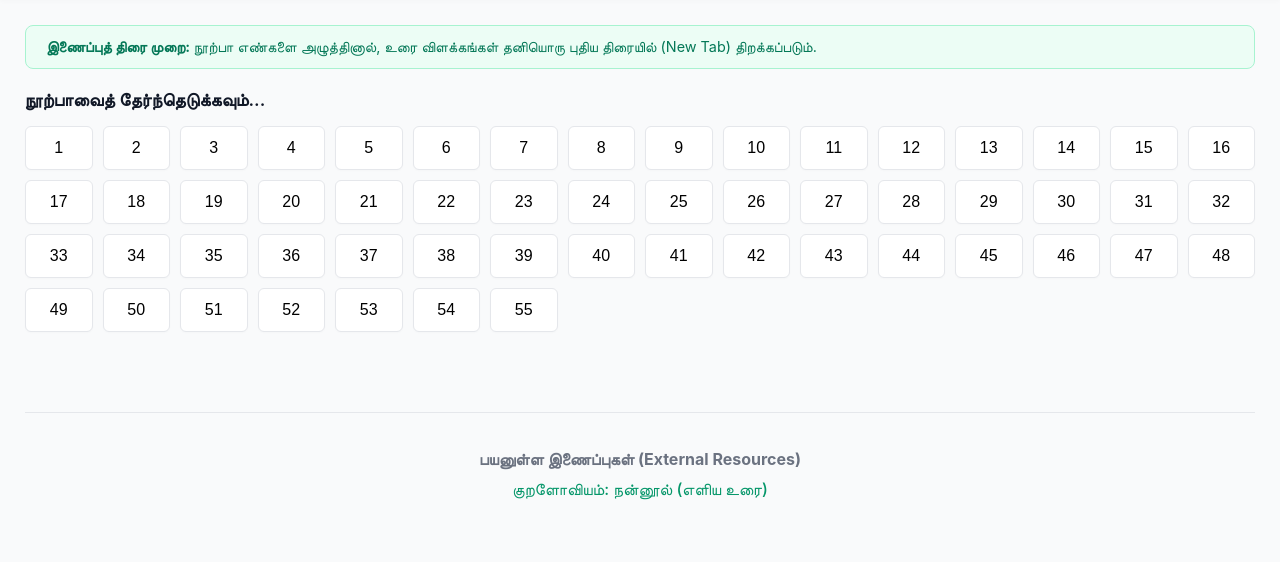
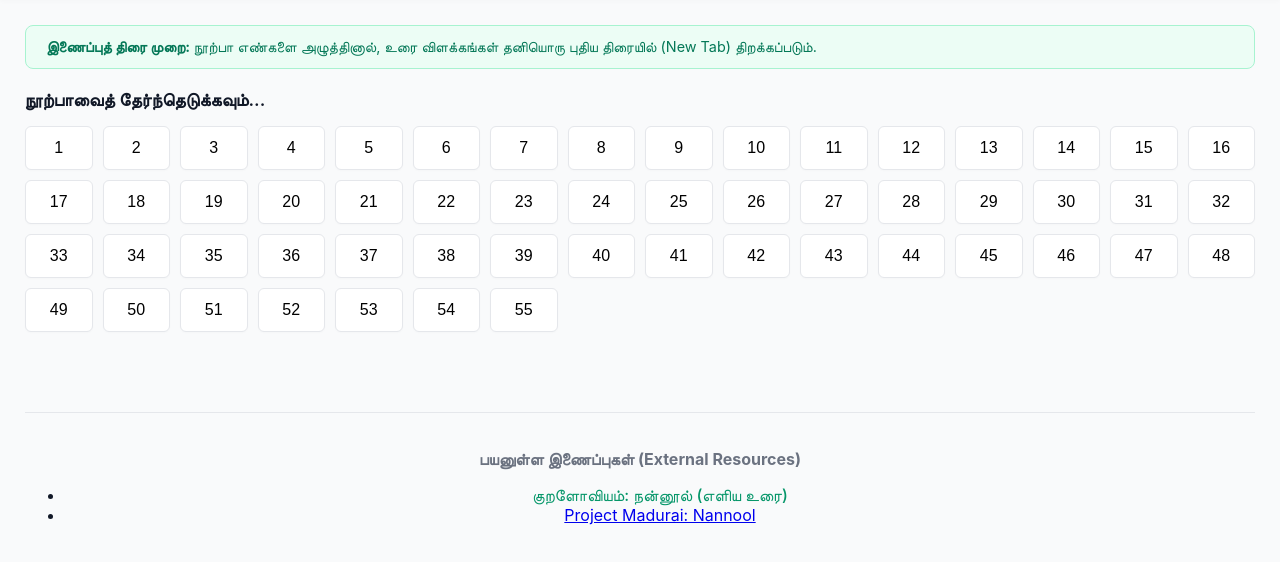
Before and after one commit to sundararajana/nannool, a plain HTML site: page index.html in a window 1280 px wide. Shown: the part 68-630 px from the top of the page. Drawn offline with Linux system fonts and the light colour scheme.

Commit message:
added project madurai nanool link

```diff
--- a/index.html
+++ b/index.html
@@ -259,9 +259,12 @@
         <!-- Add this new footer section -->
         <div style="margin-top: 40px; padding-top: 20px; border-top: 1px solid var(--border); text-align: center;">
             <h3 style="font-size: 1rem; color: var(--text-muted); margin-bottom: 10px;">பயனுள்ள இணைப்புகள் (External Resources)</h3>
-            <a href="https://kuraloviyam.com/nannool" target="_blank" style="color: var(--primary); text-decoration: none; font-weight: 500;">
+            <ul>
+              <li><a href="https://kuraloviyam.com/nannool" target="_blank" style="color: var(--primary); text-decoration: none; font-weight: 500;">
                 குறளோவியம்: நன்னூல் (எளிய உரை)
             </a>
+              <li><a href="https://www.projectmadurai.org/pm_etexts/utf8/pmuni0152.html">Project Madurai: Nannool</a>
+            </ul>
         </div>
     </main>
 
```
